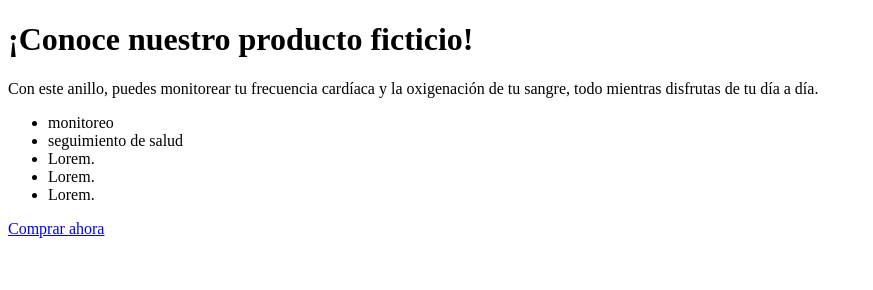
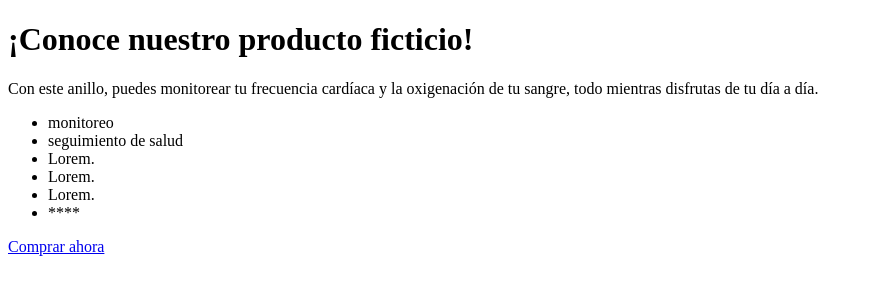
Before and after one commit to YajahiraP/examen-tercer-parcial, a plain HTML site: page index.html in a window 1280 px wide. Shown: the whole page, without its empty margins (0-873 px from the left). Drawn offline with Linux system fonts and the light colour scheme.

Commit message:
Se actualizan características principales

```diff
--- a/index.html
+++ b/index.html
@@ -14,6 +14,8 @@
         <li>Lorem.</li>
         <li>Lorem.</li>
         <li>Lorem.</li>
+        <li>****</li>
+
     </ul>
     <a href="https://www.ulsa.mx">Comprar ahora</a>
 </body>
```
